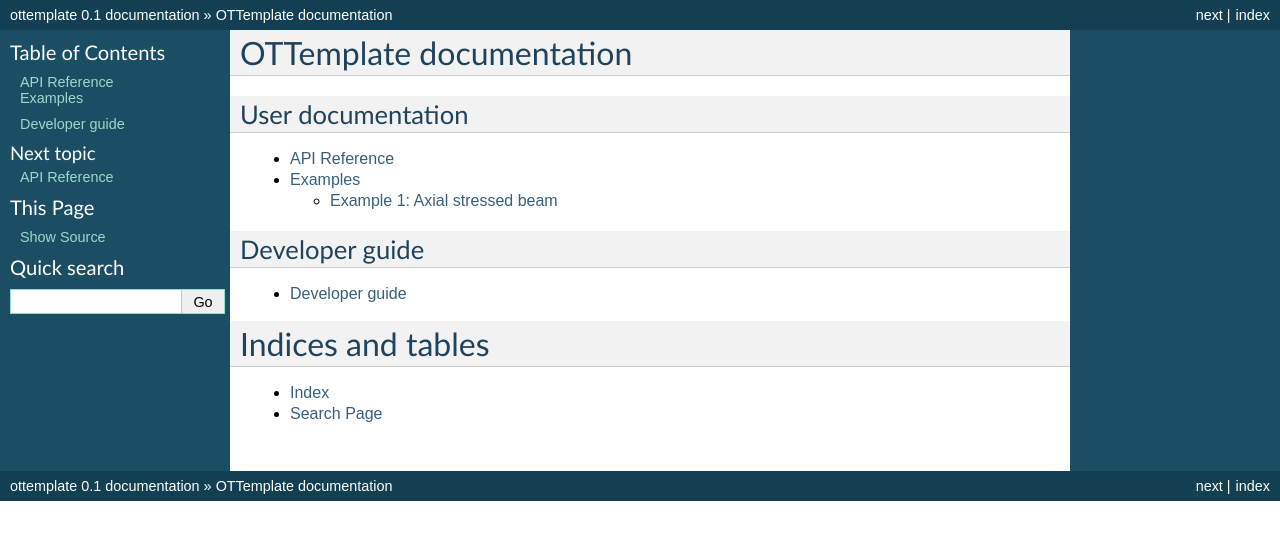
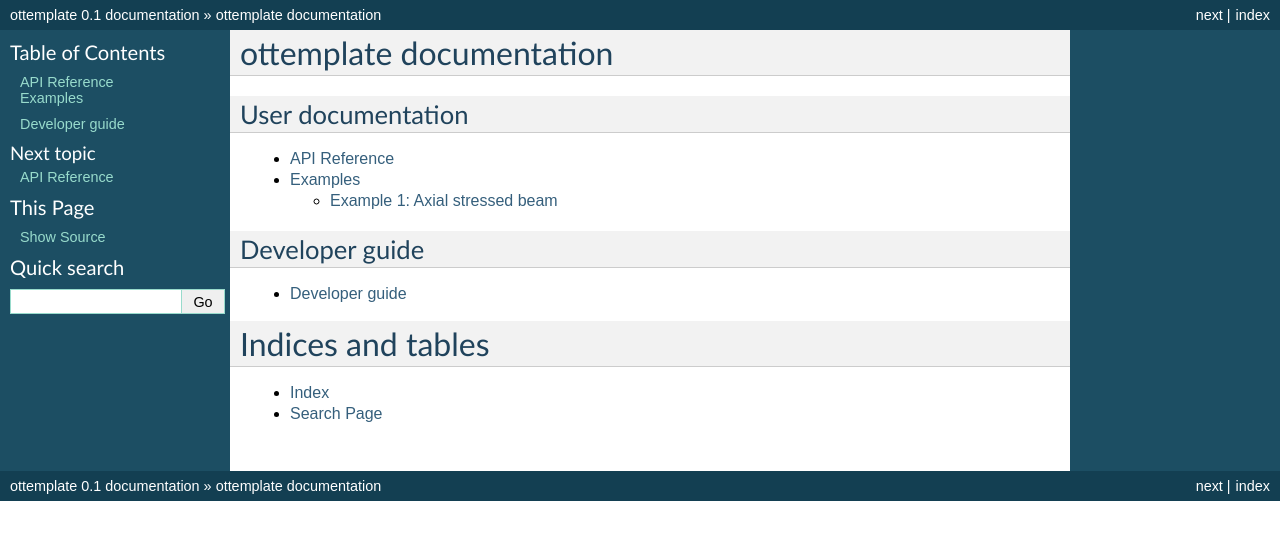
Before and after one commit to openturns/ottemplatepython, a Sphinx documentation site: the page built from doc/index.rst, in a window 1280 px wide. Shown: the top 540 px of the page. Built offline with Sphinx 7.4.7, drawn with Linux system fonts in a browser that asks for light colours; formulas are drawn with MathJax 3; some of the changed lines change nothing that is shown.

Commit message:
minor changes in doc

```diff
--- a/doc/conf.py
+++ b/doc/conf.py
@@ -41,7 +41,7 @@ tags.add('nbsphinx')
 extensions.append('IPython.sphinxext.ipython_console_highlighting')
 
 autodoc_default_flags = ['members', 'inherited-members']
-intersphinx_mapping = {'python': ('http://openturns.github.io/openturns/1.10', 'openturns-objects.txt')}
+intersphinx_mapping = {'python': ('http://openturns.github.io/openturns/1.18', 'openturns-objects.inv')}
 autosummary_generate = True
 
 numpydoc_show_class_members = True
@@ -79,7 +79,7 @@ copyright = u'2005-2022 Airbus-EDF-IMACS-ONERA-Phimeca'
 # built documents.
 #
 # The short X.Y version.
-version = '0s.1'
+version = '0.1'
 # The full version, including alpha/beta/rc tags.
 release = '0.1'
 
@@ -143,7 +143,7 @@ html_sidebars = {'**': ['globaltoc.html', 'relations.html', 'sourcelink.html', '
 # The name of an image file (within the static path) to use as favicon of the
 # docs.  This file should be a Windows icon file (.ico) being 16x16 or 32x32
 # pixels large.
-#html_favicon = None
+#html_favicon = 'None'
 
 # Add any paths that contain custom static files (such as style sheets) here,
 # relative to this directory. They are copied after the builtin static files,
--- a/doc/index.rst
+++ b/doc/index.rst
@@ -1,4 +1,4 @@
-OTTemplate documentation
+ottemplate documentation
 ========================
 
 User documentation
```
